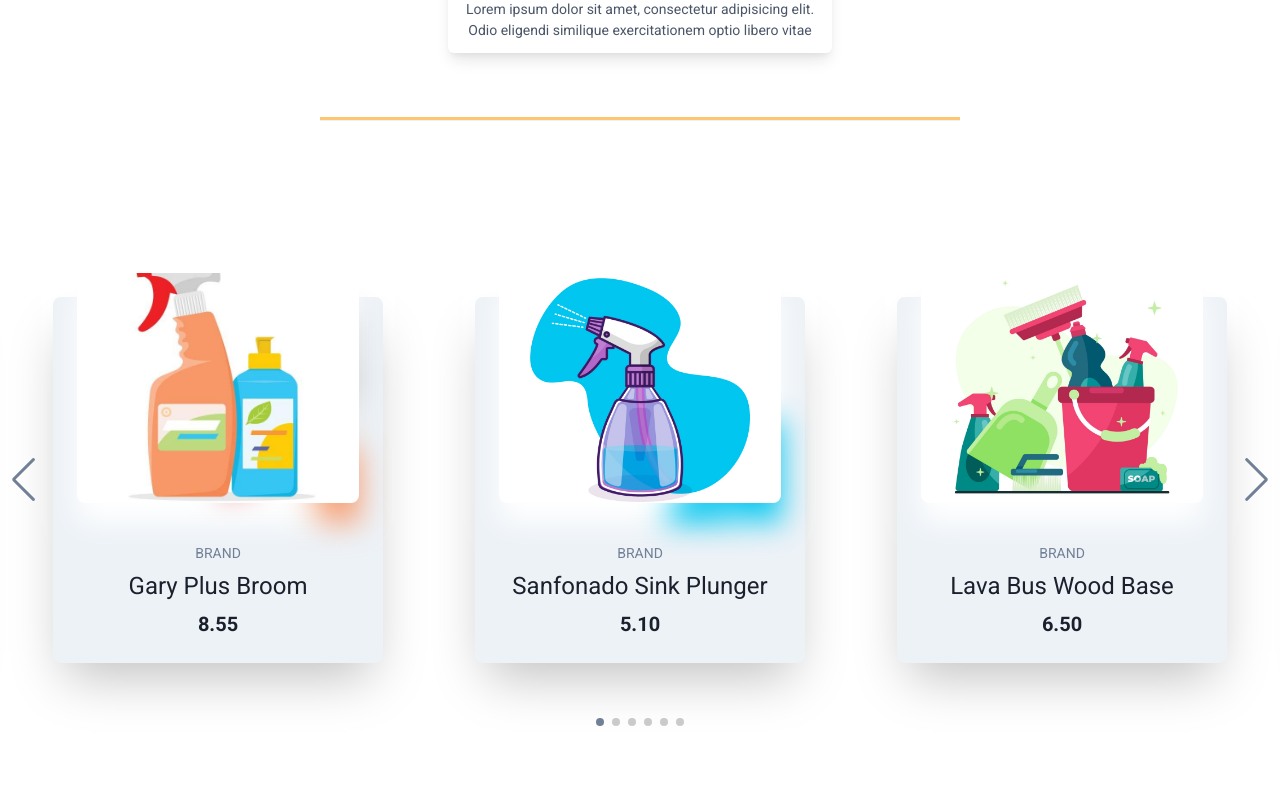
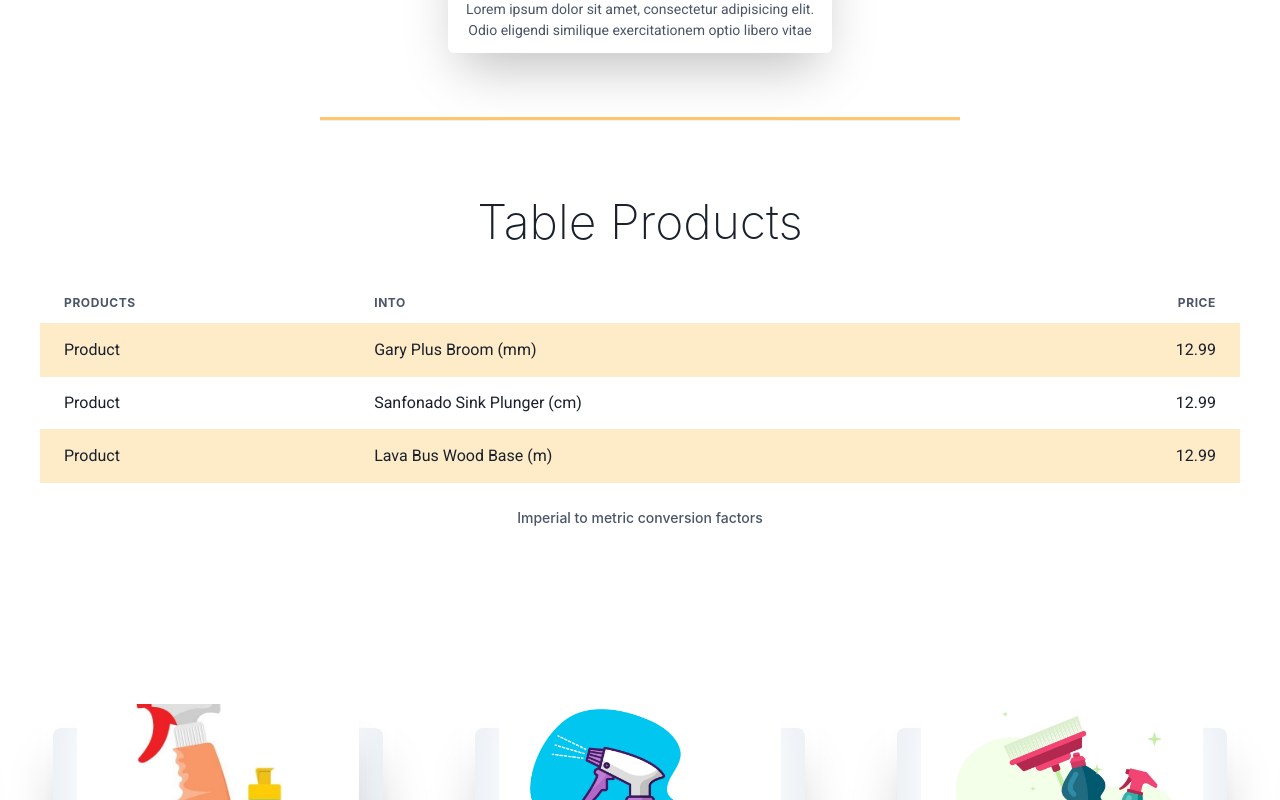
Before and after one commit to pauloWeslleY/app_clear, a React (Vite) app: page /product in a window 1280 px wide. Shown: the part 1440-2240 px from the top of the page. Built offline with nearby package versions, Linux system fonts and the light colour scheme.

Commit message:
app fiqlimp page product in 45%

```diff
--- a/src/Pages/Product/index.tsx
+++ b/src/Pages/Product/index.tsx
@@ -1,5 +1,6 @@
 import {
    Box,
+   Center,
    Divider,
    Flex,
    Heading,
@@ -11,6 +12,8 @@ import { Navigation } from "../../components/Navigation";
 import { ProductHero } from "../../components/ProductHero";
 import { SlideCard } from "../../components/SlideCards/SlideCard";
 import { carditems } from "../../data/carditemprops";
+import { TableProductHero } from "../../components/TableProductHero";
+import { Footer } from "../../components/Footer";
 
 export function Product() {
    return (
@@ -44,7 +47,24 @@ export function Product() {
          <Flex align={"center"} justify={"center"}>
             <Divider w={"50%"} h={"0.2rem"} bg={"yellow.10"} my={"1rem"} />
          </Flex>
+
+         <Center>
+            <Heading
+               pt={"3.5rem"}
+               fontSize={{ base: "3xl", md: "4xl", lg: "5xl" }}
+            >
+               <Text as={"h3"} fontWeight={"thin"}>
+                  Table Products
+               </Text>
+            </Heading>
+         </Center>
+
+         <Box mx={"auto"} maxW={"1200px"} w={"100%"} py={"2rem"}>
+            <TableProductHero name="Product" price="12.99" />
+         </Box>
          <Box py={"5rem"}>{carditems && <SlideCard cards={carditems} />}</Box>
+
+         <Footer title="© 2022 Fiq | Limp. All rights reserved" />
       </section>
    );
 }
--- a/src/components/Cards/index.tsx
+++ b/src/components/Cards/index.tsx
@@ -1,9 +1,11 @@
 import { Box, Flex, chakra, Icon } from "@chakra-ui/react";
 import { CardsProps } from "../../data/cardsprops";
+import { useColor } from "../../hooks/useColor";
 
 import styles from "./styles.module.scss";
 
 export function CardsItems({ title, content, icon }: CardsProps) {
+   const { bg__cards_product } = useColor();
    return (
       <section>
          <Flex className={styles.card__items}>
@@ -12,12 +14,14 @@ export function CardsItems({ title, content, icon }: CardsProps) {
                maxW={"sm"}
                px={4}
                py={3}
-               bg={"white"}
-               _dark={{
-                  bg: "orange.400",
+               bg={bg__cards_product}
+               shadow={"2xl"}
+               rounded={"md"}
+               transition={"all 0.5s ease-in-out"}
+               _hover={{
+                  bg: "orange.500",
                }}
-               shadow={"lg"}
-               rounded={"md"}
+               cursor={"pointer"}
             >
                <Flex
                   justifyContent={"center"}
--- /dev/null
+++ b/src/components/TableProductHero.tsx
@@ -0,0 +1,45 @@
+import {
+   Table,
+   TableCaption,
+   TableContainer,
+   Tbody,
+   Td,
+   Th,
+   Thead,
+   Tr,
+} from "@chakra-ui/react";
+import { CardsItemsProps } from "../data/carditemprops";
+
+export function TableProductHero({ name, price }: CardsItemsProps) {
+   return (
+      <TableContainer>
+         <Table variant={"striped"} colorScheme={"orange"}>
+            <TableCaption>Imperial to metric conversion factors</TableCaption>
+            <Thead>
+               <Tr>
+                  <Th>Products</Th>
+                  <Th>into</Th>
+                  <Th isNumeric>Price</Th>
+               </Tr>
+            </Thead>
+            <Tbody>
+               <Tr>
+                  <Td>{name}</Td>
+                  <Td>Gary Plus Broom (mm)</Td>
+                  <Td isNumeric>{price}</Td>
+               </Tr>
+               <Tr>
+                  <Td>{name}</Td>
+                  <Td>Sanfonado Sink Plunger (cm)</Td>
+                  <Td isNumeric>{price}</Td>
+               </Tr>
+               <Tr>
+                  <Td>{name}</Td>
+                  <Td>Lava Bus Wood Base (m)</Td>
+                  <Td isNumeric>{price}</Td>
+               </Tr>
+            </Tbody>
+         </Table>
+      </TableContainer>
+   );
+}
--- a/src/data/carditemprops.ts
+++ b/src/data/carditemprops.ts
@@ -7,7 +7,7 @@ export interface CardsItemsProps {
    id?: number;
    name: string;
    price: string;
-   image: any;
+   image?: any;
 }
 
 const carditems: CardsItemsProps[] = [
--- a/src/hooks/useColor.ts
+++ b/src/hooks/useColor.ts
@@ -3,6 +3,8 @@ import { useColorModeValue } from "@chakra-ui/react";
 export function useColor() {
    const bg__navigation = useColorModeValue("gray.100", "gray.900");
 
+   // * Cards ProductHero
+   const bg__cards_product = useColorModeValue("white", "gray.800");
 
 
 
@@ -27,5 +29,6 @@ export function useColor() {
       background__footer,
       bg__color_footer,
       border__color_footer,
+      bg__cards_product
    }
 }
```
